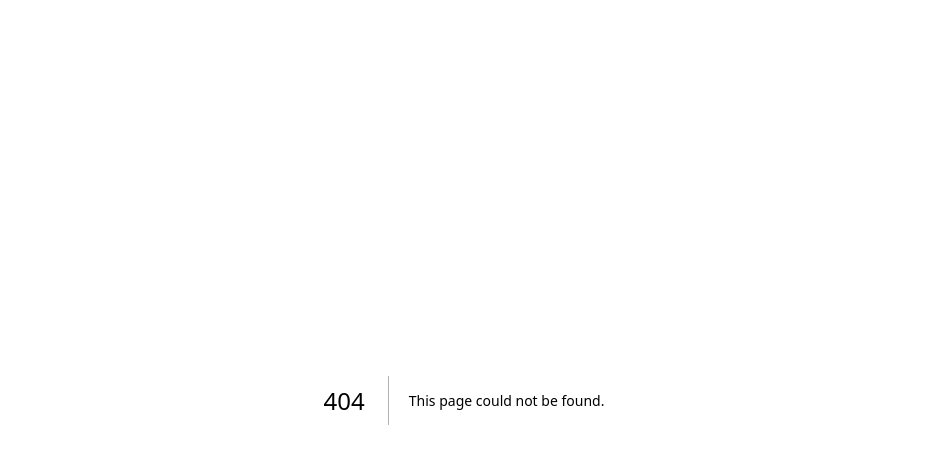
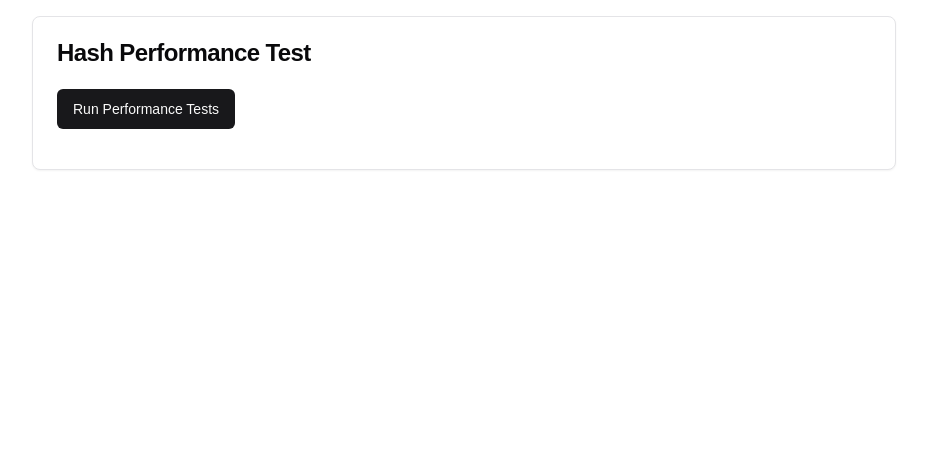
Before and after one commit to Core447/blockchain-demo, a Next.js app: page /performance in a window 1280 px wide. Before the commit this address had no page. Shown: the top 464 px of the page, without its empty margins (176-1103 px from the left). Built offline with nearby package versions, Linux system fonts and the light colour scheme.

Commit message:
Add hash performance test page

```diff
--- /dev/null
+++ b/src/app/performance/page.tsx
@@ -0,0 +1,150 @@
+"use client"
+import React, { useState, useEffect } from 'react';
+import { createHash } from 'crypto';
+import { Button } from "@/components/ui/button";
+import { Card, CardHeader, CardTitle, CardContent } from "@/components/ui/card";
+
+const TestPage = () => {
+    const [results, setResults] = useState({});
+    const [isRunning, setIsRunning] = useState(false);
+    const [currentTest, setCurrentTest] = useState('');
+
+    // Function to calculate hash of a packet
+    const calculateHashOfPacket = (packet) => {
+        const packetString = JSON.stringify(packet);
+        const hash = createHash('sha1');
+        hash.update(packetString);
+        return hash.digest('hex');
+    };
+
+    // Function to normalize hash to float
+    const getHashAsNormalizedFloat = (hash) => {
+        const hashInt = BigInt(`0x${hash}`);
+        const maxHash = BigInt("0xFFFFFFFFFFFFFFFFFFFFFFFFFFFFFFFFFFFFFFFF");
+        return Number(hashInt) / Number(maxHash);
+    };
+
+    // Function to check if hash is valid for given difficulty
+    const isHashValid = (hash, difficulty) => {
+        const threshold = 0.0002 - (0.0002 - 0.00002) * difficulty;
+        return getHashAsNormalizedFloat(hash) < threshold;
+    };
+
+    // Function to find proof of work
+    const findProofOfWork = (difficulty) => {
+        const packet = {
+            type: "test",
+            data: { test: "data" },
+            sender: "tester",
+            receivers: ["test"],
+            proofOfWork: 0
+        };
+
+        const start = performance.now();
+        let hash = calculateHashOfPacket(packet);
+
+        while (!isHashValid(hash, difficulty)) {
+            packet.proofOfWork += 1;
+            hash = calculateHashOfPacket(packet);
+        }
+
+        const duration = performance.now() - start;
+        return duration;
+    };
+
+    // Function to get median value
+    const getMedian = (values) => {
+        if (values.length === 0) return 0;
+
+        const sorted = [...values].sort((a, b) => a - b);
+        const middle = Math.floor(sorted.length / 2);
+
+        if (sorted.length % 2 === 0) {
+            return (sorted[middle - 1] + sorted[middle]) / 2;
+        }
+
+        return sorted[middle];
+    };
+
+    // Function to run all tests
+    const runTests = async () => {
+        setIsRunning(true);
+        const difficulties = [0, 0.25, 0.5, 0.75, 1];
+        const newResults = {};
+
+        for (const difficulty of difficulties) {
+            setCurrentTest(`Running tests for difficulty ${difficulty}`);
+            const durations = [];
+
+            for (let i = 0; i < 10; i++) {
+                durations.push(findProofOfWork(difficulty));
+                // Small delay to prevent UI freeze
+                await new Promise(resolve => setTimeout(resolve, 0));
+            }
+
+            newResults[difficulty] = {
+                median: getMedian(durations),
+                all: durations
+            };
+        }
+
+        setResults(newResults);
+        setIsRunning(false);
+        setCurrentTest('');
+    };
+
+    // Create a sorted array of difficulties for display
+    const sortedDifficulties = Object.keys(results)
+        .map(Number)
+        .sort((a, b) => a - b);
+
+    return (
+        <div className="p-4 max-w-4xl mx-auto">
+            <Card>
+                <CardHeader>
+                    <CardTitle>Hash Performance Test</CardTitle>
+                </CardHeader>
+                <CardContent>
+                    <Button
+                        onClick={runTests}
+                        disabled={isRunning}
+                        className="mb-4"
+                    >
+                        {isRunning ? 'Running Tests...' : 'Run Performance Tests'}
+                    </Button>
+
+                    {currentTest && (
+                        <p className="text-sm text-gray-500 mb-4">{currentTest}</p>
+                    )}
+
+                    {Object.keys(results).length > 0 && (
+                        <div className="overflow-x-auto">
+                            <table className="w-full border-collapse">
+                                <thead>
+                                    <tr>
+                                        <th className="border p-2 bg-gray-100">Difficulty</th>
+                                        <th className="border p-2 bg-gray-100">Median Duration (ms)</th>
+                                        <th className="border p-2 bg-gray-100">Individual Results (ms)</th>
+                                    </tr>
+                                </thead>
+                                <tbody>
+                                    {sortedDifficulties.map(difficulty => (
+                                        <tr key={difficulty}>
+                                            <td className="border p-2">{difficulty}</td>
+                                            <td className="border p-2">{results[difficulty].median.toFixed(2)}</td>
+                                            <td className="border p-2 text-xs">
+                                                {results[difficulty].all.map(d => d.toFixed(2)).join(', ')}
+                                            </td>
+                                        </tr>
+                                    ))}
+                                </tbody>
+                            </table>
+                        </div>
+                    )}
+                </CardContent>
+            </Card>
+        </div>
+    );
+};
+
+export default TestPage;
```
